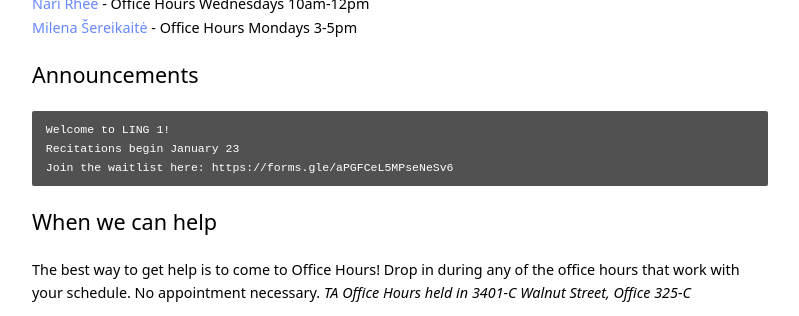
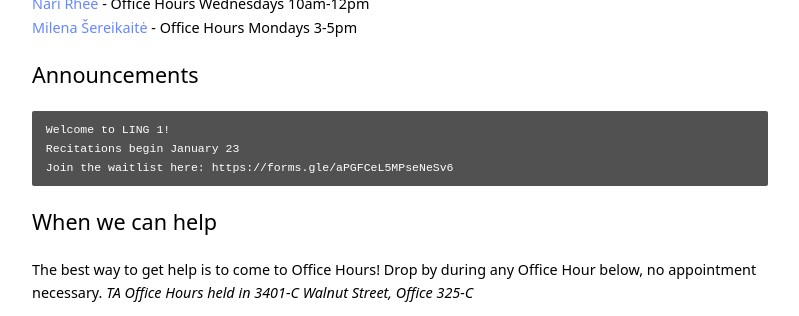
Before and after one commit to kschuler/ling001, a Jekyll site: the page built from index.md, in a window 1280 px wide and 900 px high, scrolled down 515 px, cut to the strip 0-316 px from the top of the window. Shown: the whole strip, without its empty margins (240-1039 px from the left). Built offline with Jekyll 4.4.1, drawn with Linux system fonts in a browser that asks for light colours.

Commit message:
Update index.md

````diff
--- a/index.md
+++ b/index.md
@@ -26,7 +26,7 @@ Recitations begin January 23
 Join the waitlist here: https://forms.gle/aPGFCeL5MPseNeSv6
 ```
 ## When we can help
-The best way to get help is to come to Office Hours! Drop in during any of the office hours that work with your schedule. No appointment necessary. *TA Office Hours held in 3401-C Walnut Street, Office 325-C*
+The best way to get help is to come to Office Hours! Drop by during any Office Hour below, no appointment necessary. *TA Office Hours held in 3401-C Walnut Street, Office 325-C*
 <br>
 <iframe src="https://calendar.google.com/calendar/embed?height=400&amp;wkst=1&amp;bgcolor=%23ffffff&amp;ctz=America%2FNew_York&amp;src=cDRrdG1wamVkazA1ajRzbHNnZHVkMnZrNWtAZ3JvdXAuY2FsZW5kYXIuZ29vZ2xlLmNvbQ&amp;color=%2330487E&amp;showTz=0&amp;showCalendars=0&amp;showTabs=0&amp;showPrint=0&amp;mode=WEEK&amp;showTitle=0" style="border-width:0" width="650" height="400" frameborder="0" scrolling="no"></iframe>
 
````
